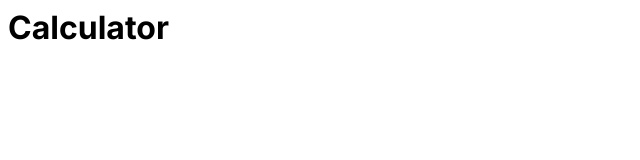
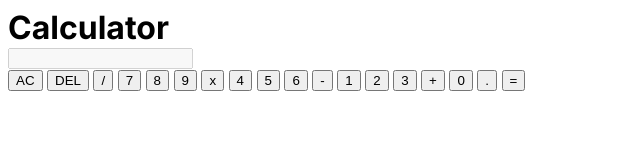
Before and after one commit to Carlosaac23/TOP-calculator, a plain HTML site: page index.html in a window 1280 px wide. Shown: the whole page, without its empty margins (0-640 px from the left). Drawn offline with Linux system fonts and the light colour scheme.

Commit message:
feat: create calculator structure

```diff
--- a/index.html
+++ b/index.html
@@ -9,5 +9,31 @@
   </head>
   <body>
     <h1 class="title">Calculator</h1>
+
+    <div class="calculator">
+      <div class="display__container">
+        <input id="display" disabled />
+      </div>
+      <div class="keys__container">
+        <button class="keys">AC</button>
+        <button class="keys two">DEL</button>
+        <button class="keys">/</button>
+        <button class="keys">7</button>
+        <button class="keys">8</button>
+        <button class="keys">9</button>
+        <button class="keys">x</button>
+        <button class="keys">4</button>
+        <button class="keys">5</button>
+        <button class="keys">6</button>
+        <button class="keys">-</button>
+        <button class="keys">1</button>
+        <button class="keys">2</button>
+        <button class="keys">3</button>
+        <button class="keys">+</button>
+        <button class="keys">0</button>
+        <button class="keys">.</button>
+        <button class="keys two">=</button>
+      </div>
+    </div>
   </body>
 </html>
```
